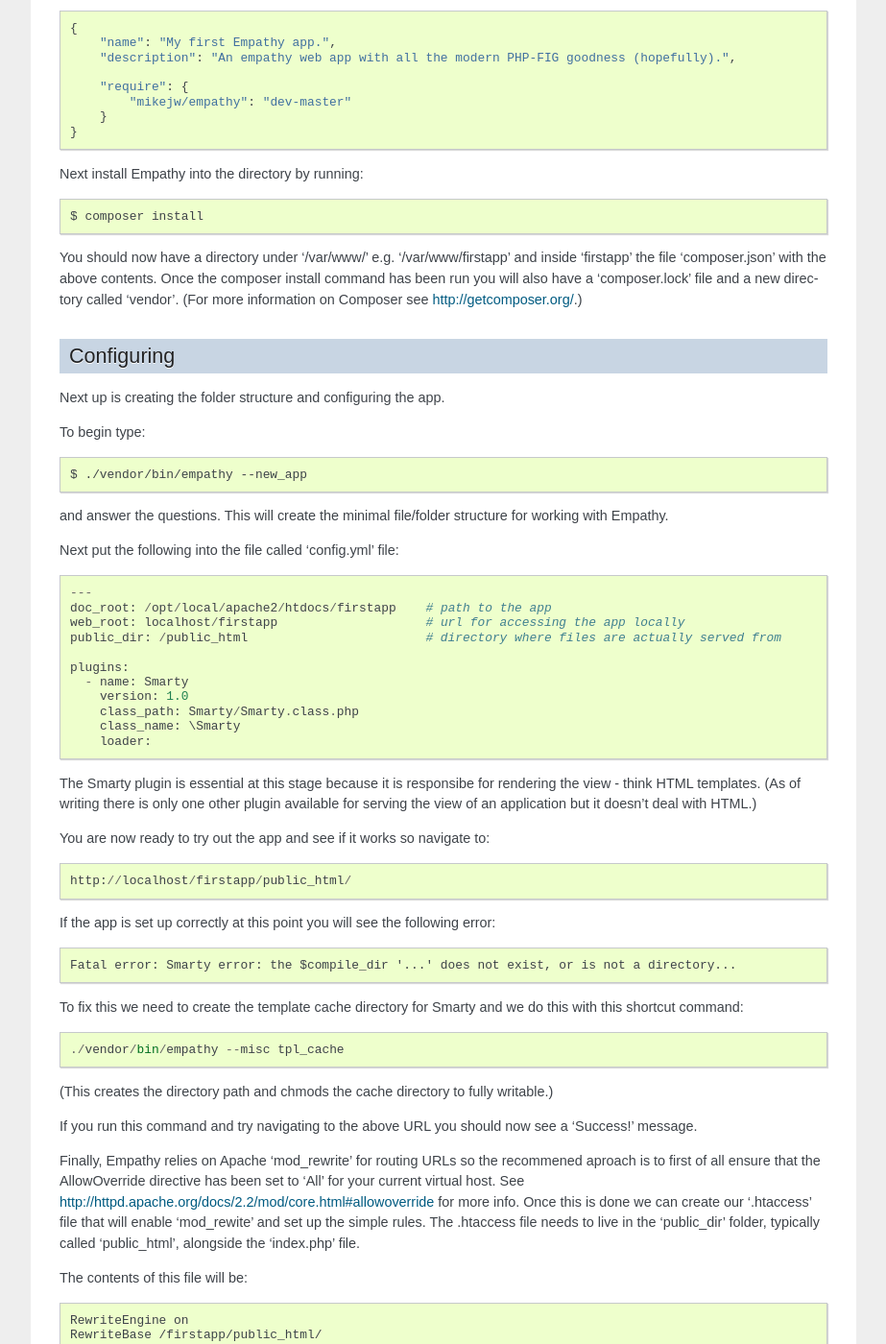
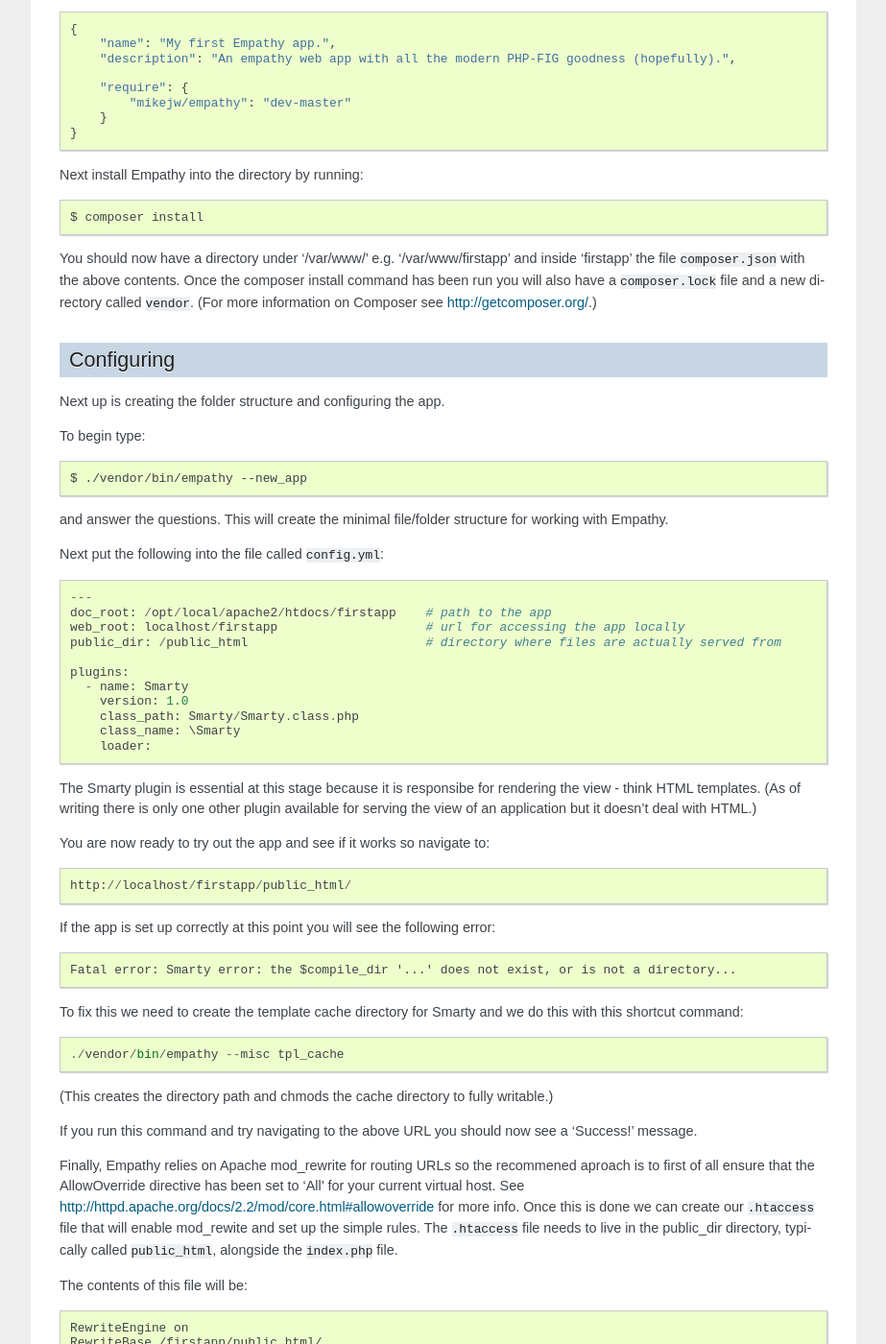
Before and after one commit to mikejw/empathy, a Sphinx documentation site: the page built from edocs/source/gettingstarted.rst, in a window 1280 px wide and 1400 px high, scrolled down 1011 px. Shown: the whole window at 96% size, without its empty margins (198-1121 px from the left). Built offline with Sphinx 7.4.7, drawn with Linux system fonts in a browser that asks for light colours; some of the changed text lies outside the part shown.

Commit message:
adding inline markup.

```diff
--- a/edocs/source/gettingstarted.rst
+++ b/edocs/source/gettingstarted.rst
@@ -49,7 +49,7 @@
 
 
 To create your first app simply create a new empty directory inside '/var/www' (or wherever
-you have decided to serve the app from) and then paste in the following a new file called 'composer.json'.::
+you have decided to serve the app from) and then paste in the following a new file called :file:`composer.json`.::
 
     {
         "name": "My first Empathy app.",
@@ -65,8 +65,10 @@
     $ composer install
 
 You should now have a directory under '/var/www/' e.g. '/var/www/firstapp' and inside 'firstapp' the file
-'composer.json' with the above contents. Once the composer install command has been run you will also have a 'composer.lock'
-file and a new directory called 'vendor'. (For more information on Composer see http://getcomposer.org/.)
+:file:`composer.json` with the above contents. Once the composer install command has been run you will also
+have a :file:`composer.lock` file and a new directory called :file:`vendor`. (For more information
+on Composer see http://getcomposer.org/.)
+
 
 Configuring
 -----------
@@ -79,7 +81,7 @@
 and answer the questions. This will create the minimal file/folder structure
 for working with Empathy.
 
-Next put the following into the file called 'config.yml' file::
+Next put the following into the file called :file:`config.yml`::
 
     ---
     doc_root: /opt/local/apache2/htdocs/firstapp    # path to the app
@@ -114,10 +116,12 @@
 
 If you run this command and try navigating to the above URL you should now see a 'Success!' message.
 
-Finally, Empathy relies on Apache 'mod_rewrite' for routing URLs so the recommened aproach is to first of all
-ensure that the AllowOverride directive has been set to 'All' for your current virtual host.  See
-http://httpd.apache.org/docs/2.2/mod/core.html#allowoverride for more info. Once this is done we can create our '.htaccess' file
-that will enable 'mod_rewite' and set up the simple rules.  The .htaccess file needs to live in the 'public_dir' folder, typically called 'public_html', alongside the 'index.php' file.
+Finally, Empathy relies on Apache :term:`mod_rewrite` for routing URLs so the recommened aproach is to first of all
+ensure that the :term:`AllowOverride` directive has been set to 'All' for your current virtual host.  See
+http://httpd.apache.org/docs/2.2/mod/core.html#allowoverride for more info. Once this is done we can create our
+:file:`.htaccess` file that will enable :term:`mod_rewite` and set up the simple rules.  The :file:`.htaccess`
+file needs to live in the :term:`public_dir` directory, typically called :file:`public_html`, alongside the
+:file:`index.php` file.
 
 The contents of this file will be::
 
@@ -126,7 +130,7 @@
 
     RewriteRule ^([_a-z0-9-]/*)*$ index.php
 
-To test this is working we need to add the following configuration block to the 'config.yml' file::
+To test this is working we need to add the following configuration block to the :file:`config.yml` file::
 
     boot_options:
       handle_errors: true
```
